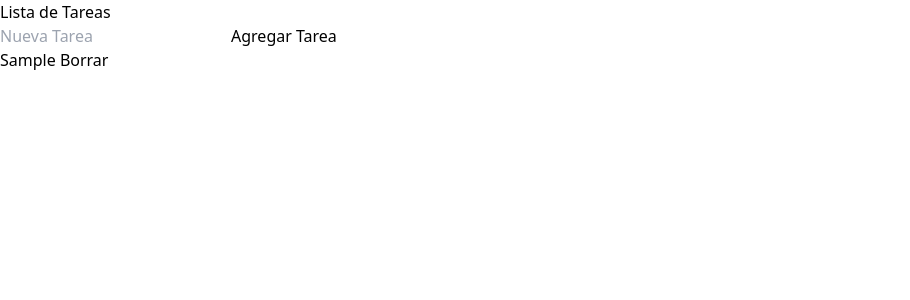
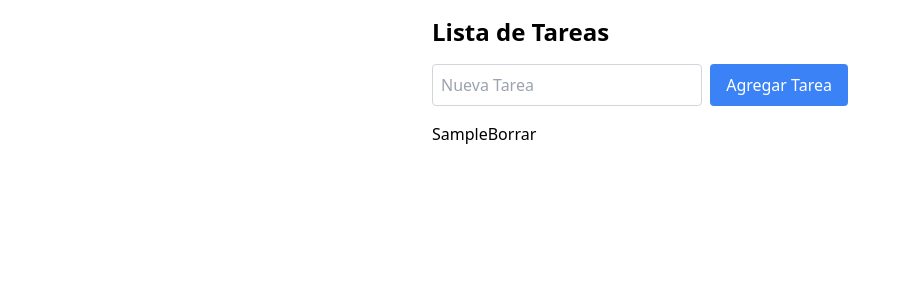
Before and after one commit to pedro-donoso/typescript-react, a React (Vite) app: page / in a window 1280 px wide. Both pictures are taken after typing "Sample" into the empty fields and a click on the button "Agregar Tarea". Shown: the top 300 px of the page, without its empty margins (0-910 px from the left). Built offline with nearby package versions, Linux system fonts and the light colour scheme.

Commit message:
tailwind a TodoApp.tsx

```diff
--- a/src/components/Functions.tsx
+++ b/src/components/Functions.tsx
@@ -1,18 +1,19 @@
 import { useState } from "react";
 
-// Define un tipo para las tareas
+// Hook para manejar la lista de tareas
 export const useFunctions = () => {
     const [listaTareas, setListaTareas] = useState<string[]>([]);
 
-    // Función para agregar una nueva tarea
+    // Agrega una nueva tarea si no está vacía
     const addTask = (nuevaTarea: string) => {
-        if (nuevaTarea.trim() === '') return; // Verifica que la tarea no esté vacía
-        setListaTareas(tareasAnteriores => [...tareasAnteriores, nuevaTarea]); // Agrega la nueva tarea
+        if (nuevaTarea.trim()) {
+            setListaTareas(tareas => [...tareas, nuevaTarea]);
+        }
     };
 
-    // Función para borrar una tarea por su índice
+    // Borra una tarea por su índice
     const deleteTask = (index: number) => {
-        setListaTareas(tareas => tareas.filter((_, i) => i !== index)); // Filtra la tarea a eliminar
+        setListaTareas(tareas => tareas.filter((_, i) => i !== index));
     };
 
     return { listaTareas, addTask, deleteTask };
--- a/src/components/ListaTareas.tsx
+++ b/src/components/ListaTareas.tsx
@@ -1,21 +1,19 @@
 import React from "react";
 
-// Define una interfaz para las props que recibe el componente
+// Define la interfaz para las props del componente
 interface Props {
-    listaTareas: string[]; // Propiedad que contiene un array de tareas (strings)
-    borrarTarea: (index: number) => void; // Propiedad que es una función para borrar una tarea, recibe el índice de la tarea a borrar
+    listaTareas: string[]; // Array de tareas
+    borrarTarea: (index: number) => void; // Función para borrar una tarea
 }
 
-// Define el componente funcional ListaTareas, que recibe las props definidas en la interfaz
-export const ListaTareas: React.FC<Props> = ({ listaTareas, borrarTarea }) => {
-    return (
-        <ul>
-            {listaTareas.map((tarea, index) => ( // Mapea sobre el array de tareas
-                <li key={index}> {/* Cada tarea se renderiza como un elemento de lista */}
-                    {tarea} {/* Muestra el texto de la tarea */}
-                    <button onClick={() => borrarTarea(index)}>Borrar</button> {/* Botón que llama a la función borrarTarea con cada índice */}
-                </li>
-            ))}
-        </ul>
-    );
-};
+// Componente funcional ListaTareas
+export const ListaTareas: React.FC<Props> = ({ listaTareas, borrarTarea }) => (
+    <ul>
+        {listaTareas.map((tarea, index) => (
+            <li key={index}>
+                {tarea}
+                <button onClick={() => borrarTarea(index)}>Borrar</button>
+            </li>
+        ))}
+    </ul>
+);
--- a/src/components/TodoApp.tsx
+++ b/src/components/TodoApp.tsx
@@ -3,28 +3,36 @@ import { ListaTareas } from "./ListaTareas";
 import { useFunctions } from "./Functions"; // Importa el hook de manejo de tareas
 
 export const TodoApp = () => {
-    const [nuevaTarea, setNuevaTarea] = useState<string>(''); // Estado para la nueva tarea
+    const [nuevaTarea, setNuevaTarea] = useState(''); // Estado para la nueva tarea
     const { listaTareas, addTask, deleteTask } = useFunctions(); // Usa el hook para manejar tareas
 
     // Maneja la adición de una nueva tarea
     const handleAddTask = () => {
-        addTask(nuevaTarea); // Llama a la función addTask del hook
-        setNuevaTarea(''); // Limpia el campo de entrada
+        if (nuevaTarea.trim()) { // Verifica que la tarea no esté vacía
+            addTask(nuevaTarea); // Llama a la función addTask del hook
+            setNuevaTarea(''); // Limpia el campo de entrada
+        }
     };
 
-    return (
-        <div>
-            <h1>Lista de Tareas</h1>
-            <div>
+     return (
+        <div className="max-w-md mx-auto p-4">
+            <h1 className="text-2xl font-bold mb-4">Lista de Tareas</h1>
+            <div className="flex mb-4">
                 <input
                     type="text"
                     value={nuevaTarea}
                     onChange={(e) => setNuevaTarea(e.target.value)}
                     placeholder="Nueva Tarea"
+                    className="flex-1 border border-gray-300 rounded p-2 mr-2"
                 />
-                <button onClick={handleAddTask}>Agregar Tarea</button>
+                <button
+                    onClick={handleAddTask}
+                    className="bg-blue-500 text-white rounded px-4 py-2 hover:bg-blue-600"
+                >
+                    Agregar Tarea
+                </button>
             </div>
-            <ListaTareas listaTareas={listaTareas} borrarTarea={deleteTask} /> {/* Pasa la función deleteTask */}
+            <ListaTareas listaTareas={listaTareas} borrarTarea={deleteTask} />
         </div>
     );
 };
```
